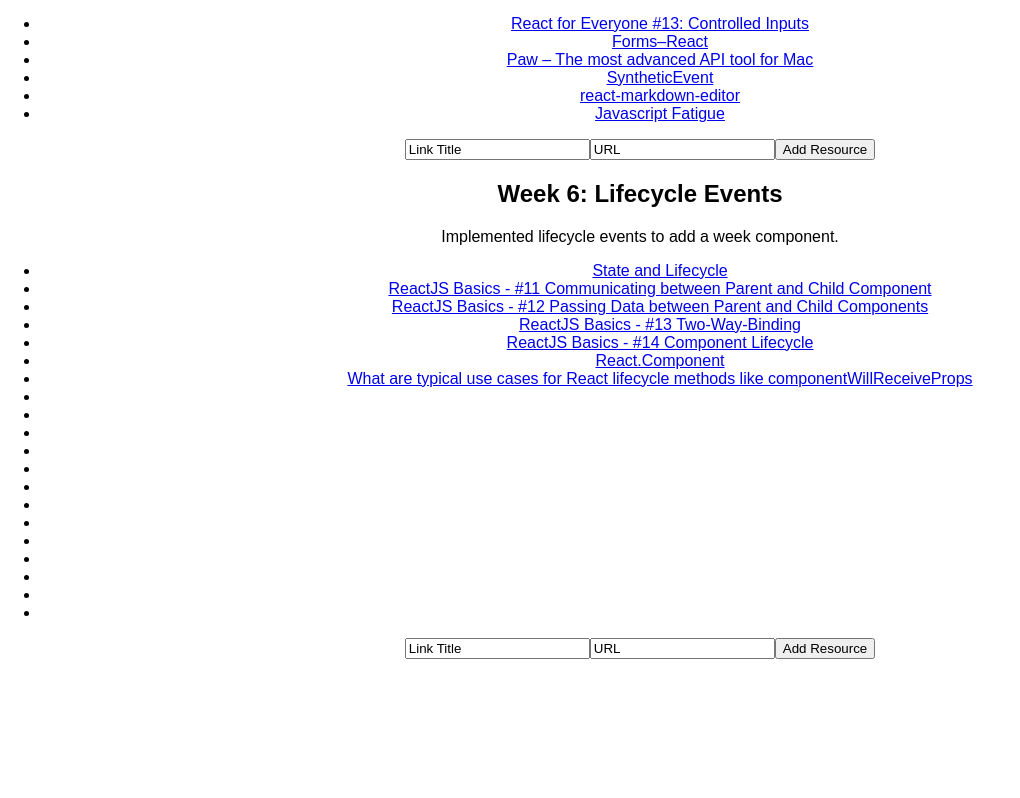
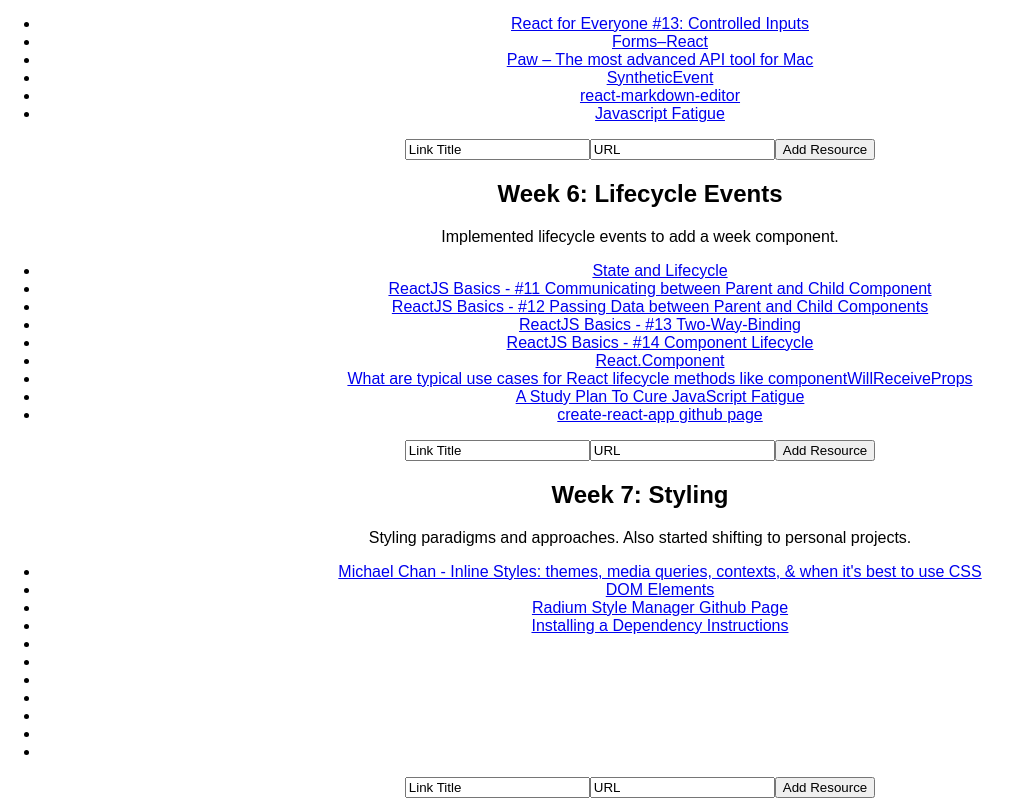
Before and after one commit to lunarnightlight/reactpractice, a React (Create React App) app: page / in a window 1280 px wide. Shown: the part 1785-2583 px from the top of the page, without its empty margins (0-1020 px from the left). Before the commit the page ends 2444 px from the top, so only its background shows below. Built offline with nearby package versions, Linux system fonts and the light colour scheme.

Commit message:
deleted NewWeek.js since the new Week functionality makes more sense as a form instead of a lifecycle component

```diff
--- a/src/App.js
+++ b/src/App.js
@@ -125,12 +125,19 @@
             { title: 'ReactJS Basics - #14 Component Lifecycle', link: 'https://www.youtube.com/watch?v=Oioo0IdoEls' },
             { title: 'React.Component', link: 'https://facebook.github.io/react/docs/react-component.html' },
             { title: 'What are typical use cases for React lifecycle methods like componentWillReceiveProps', link: 'https://stackoverflow.com/questions/38929991/what-are-typical-use-cases-for-react-lifecycle-methods-like-componentwillreceive' },
-            { title: '', link: '' },
-            { title: '', link: '' },
-            { title: '', link: '' },
-            { title: '', link: '' },
-            { title: '', link: '' },
-            { title: '', link: '' },
+            { title: 'A Study Plan To Cure JavaScript Fatigue', link: 'https://medium.freecodecamp.com/a-study-plan-to-cure-javascript-fatigue-8ad3a54f2eb1#.tmddmhoay' },
+            { title: 'create-react-app github page', link: 'https://github.com/facebookincubator/create-react-app/blob/master/packages/react-scripts/template/README.md#github-pages' },
+          ],
+        },
+
+        {
+          label: 'Week 7: Styling',
+          summary: 'Styling paradigms and approaches. Also started shifting to personal projects.',
+          resources: [
+            { title: 'Michael Chan - Inline Styles: themes, media queries, contexts, & when it\'s best to use CSS', link: 'https://www.youtube.com/watch?v=ERB1TJBn32c' },
+            { title: 'DOM Elements', link: 'https://facebook.github.io/react/docs/dom-elements.html#style' },
+            { title: 'Radium Style Manager Github Page', link: 'https://github.com/FormidableLabs/radium' },
+            { title: 'Installing a Dependency Instructions', link: 'https://github.com/facebookincubator/create-react-app/blob/master/packages/react-scripts/template/README.md#installing-a-dependency' },
             { title: '', link: '' },
             { title: '', link: '' },
             { title: '', link: '' },
@@ -140,6 +147,7 @@
             { title: '', link: '' },
           ],
         },
+
       ],
     }
 
@@ -190,6 +198,23 @@
 
   }
 
+  // newWeek(newLabel, newSummary, newResources, event) {
+  //   event.preventDefault();
+  //   const newContent = [ ...this.state.content ];
+  //   // ^making a copy of the parent state without the new Week added yet
+  //   const newWeek = {
+  //     label: newLabel,
+  //     summary: newSummary,
+  //     resources: newResources,
+  //   };
+  //   const updatedContent = newContent.concat( newWeek );
+  //   newContent = updatedContent;
+  //   // making the pre-appended copy of state (newContent) the same as the copy
+  //   // with the new Week (updatedWeek).
+  //   this.setState( {content: newContent} );
+  //   // ^The "merged" copy of state will be compared to to the actual DOM and
+  //   // prompt the rerender.
+  // }
 
 
   render() {
@@ -210,6 +235,9 @@
         { /* The button that changes the text above when clicked. */ }
 
         <WeeksContainer weeksdata={this.state.content} entrySubmit={this.entrySubmit} />
+
+
+
 
         { /*
 
```
Also changed, not shown: src/NewWeek.js (deleted, +0 -12 lines).
